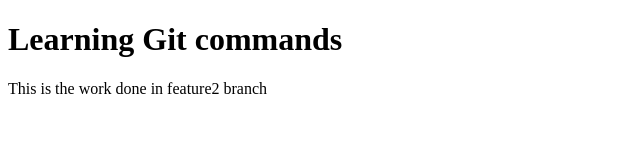
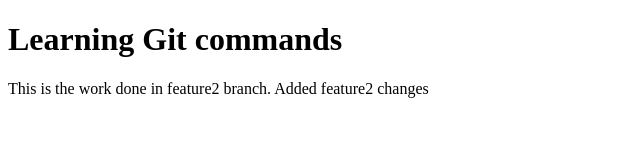
Before and after one commit to Pranav-Jadhav05/Another-one, a plain HTML site: page index.html in a window 1280 px wide. Shown: the whole page, without its empty margins (0-640 px from the left). Drawn offline with Linux system fonts and the light colour scheme.

Commit message:
Added feature2 changes

```diff
--- a/index.html
+++ b/index.html
@@ -7,6 +7,6 @@
 </head>
 <body>
     <h1>Learning Git commands</h1>
-    <p>This is the work done in feature2 branch</p>
+    <p>This is the work done in feature2 branch. Added feature2 changes</p>
 </body>
 </html>
```
